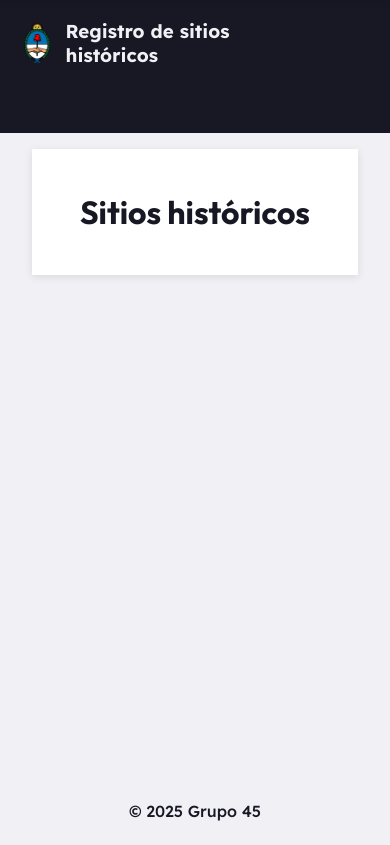
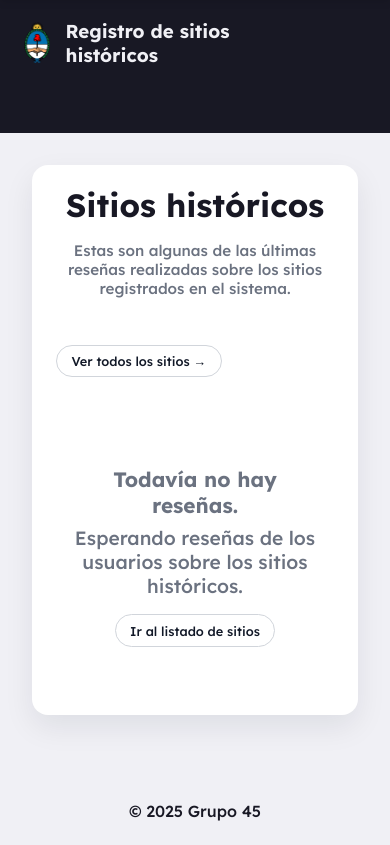
Before and after one commit to diegogarciaherd/sitios-historicos-app, a Python web app: template admin/src/web/templates/sites/sites_home.html in a window 390 px wide. Shown: the part 80-925 px from the top of the page. Run offline with Jinja, Linux system fonts and the light colour scheme; the template is opened without the code that fills it, so the values that code supplies are empty.

Commit message:
arregle algunos estilos del home admin

```diff
--- a/admin/src/web/templates/sites/sites_home.html
+++ b/admin/src/web/templates/sites/sites_home.html
@@ -1,8 +1,256 @@
-{% extends "sites_layout.html" %} {% block title %}Inicio{% endblock %} {% block
-content %}
-<section class="home-page">
+{% extends "sites_layout.html" %}
+{% block title %}Sitios históricos | Reseñas recientes{% endblock %}
+
+{% block head_styles %}
+{{ super() }}
+<style>
+  .home-container {
+    max-width: 1200px;
+    margin: 2rem auto 3rem auto;
+    padding: 2rem 2.5rem;
+    background: #ffffff;
+    border-radius: 16px;
+    box-shadow: 0 12px 30px rgba(15, 23, 42, 0.08);
+  }
+
+  .home-header {
+    display: flex;
+    justify-content: space-between;
+    align-items: baseline;
+    gap: 1rem;
+    margin-bottom: 1.5rem;
+  }
+
+  .home-header h1 {
+    font-size: 2rem;
+    margin: 0;
+  }
+
+  .home-subtitle {
+    color: #6b7280;
+    font-size: 0.95rem;
+  }
+
+  .reviews-grid {
+    display: grid;
+    grid-template-columns: repeat(auto-fit, minmax(260px, 1fr));
+    gap: 1.5rem;
+    margin-top: 1rem;
+  }
+
+  .review-card {
+    background: #f9fafb;
+    border-radius: 14px;
+    padding: 1.25rem 1.5rem;
+    border: 1px solid #e5e7eb;
+    display: flex;
+    flex-direction: column;
+    gap: 0.5rem;
+    transition: transform 0.15s ease, box-shadow 0.15s ease,
+      border-color 0.15s ease;
+  }
+
+  .review-card:hover {
+    transform: translateY(-3px);
+    box-shadow: 0 12px 25px rgba(15, 23, 42, 0.12);
+    border-color: #60a5fa;
+  }
+
+  .site-name {
+    font-weight: 600;
+    font-size: 1rem;
+  }
+
+  .site-meta {
+    font-size: 0.8rem;
+    color: #6b7280;
+  }
+
+  .review-title {
+    font-weight: 500;
+    font-size: 0.95rem;
+    margin-top: 0.35rem;
+  }
+
+  .review-body {
+    font-size: 0.9rem;
+    color: #4b5563;
+  }
+
+  .rating-row {
+    display: flex;
+    align-items: center;
+    gap: 0.4rem;
+    margin-top: 0.2rem;
+  }
+
+  .stars {
+    font-size: 0.95rem;
+    letter-spacing: 1px;
+  }
+
+  .star-full {
+    color: #fbbf24;
+  }
+
+  .star-empty {
+    color: #e5e7eb;
+  }
+
+  .rating-label {
+    font-size: 0.8rem;
+    color: #6b7280;
+  }
+
+  .review-footer {
+    margin-top: auto;
+    display: flex;
+    justify-content: space-between;
+    align-items: baseline;
+    gap: 0.5rem;
+    font-size: 0.8rem;
+    color: #9ca3af;
+  }
+
+  .badge {
+    display: inline-flex;
+    align-items: center;
+    padding: 0.2rem 0.55rem;
+    border-radius: 999px;
+    font-size: 0.75rem;
+    background: #eff6ff;
+    color: #1d4ed8;
+    font-weight: 500;
+  }
+
+  .empty-state {
+    text-align: center;
+    padding: 3rem 1rem;
+    color: #6b7280;
+  }
+
+  .empty-state h2 {
+    font-size: 1.3rem;
+    margin-bottom: 0.5rem;
+  }
+
+  .empty-state p {
+    margin: 0;
+  }
+
+  .btn-outline-small {
+    margin-top: 1rem;
+    display: inline-flex;
+    align-items: center;
+    gap: 0.3rem;
+    padding: 0.45rem 0.9rem;
+    border-radius: 999px;
+    border: 1px solid #d1d5db;
+    background: #ffffff;
+    font-size: 0.8rem;
+    cursor: pointer;
+    text-decoration: none;
+    color: #111827;
+  }
+
+  .btn-outline-small:hover {
+    border-color: #60a5fa;
+    color: #1d4ed8;
+  }
+
+  @media (max-width: 768px) {
+    .home-container {
+      margin: 1rem;
+      padding: 1.25rem 1.5rem;
+    }
+
+    .home-header {
+      flex-direction: column;
+      align-items: flex-start;
+    }
+  }
+</style>
+{% endblock %}
+
+{% block content %}
+<div class="home-container">
+  <div class="home-header">
     <div>
-        <h2 class="bold-title">Sitios históricos</h2>
+      <h1>Sitios históricos</h1>
+      <p class="home-subtitle">
+        Estas son algunas de las últimas reseñas realizadas sobre los sitios
+        registrados en el sistema.
+      </p>
     </div>
-</section>
+    <div>
+      <a href="{{ url_for('sites.list_all_sites') }}" class="btn-outline-small">
+        Ver todos los sitios →
+      </a>
+    </div>
+  </div>
+
+  {% if latest_reviews and latest_reviews|length > 0 %}
+  <div class="reviews-grid">
+    {% for item in latest_reviews %}
+    {% set site = item.site %}
+    {% set review = item.review %}
+    <article class="review-card">
+      <div class="badge">
+        ⭐ {{ review.rating }}/5
+      </div>
+
+      <div class="site-name">
+        <a href="{{ url_for('sites.view_site', id=site.id) }}">
+          {{ site.nombre }}
+        </a>
+      </div>
+      <div class="site-meta">
+        {{ site.ciudad or '' }}{% if site.ciudad and site.provincia %}, {% endif %}{{ site.provincia or '' }}
+      </div>
+
+      <div class="rating-row">
+        <div class="stars">
+          {% for i in range(1, 6) %}
+          {% if i <= review.rating %}
+          <span class="star-full">★</span>
+          {% else %}
+          <span class="star-empty">★</span>
+          {% endif %}
+          {% endfor %}
+        </div>
+        <span class="rating-label">
+          Reseña reciente
+        </span>
+      </div>
+
+      <div class="review-title">
+        {{ review.title }}
+      </div>
+      <div class="review-body">
+        {{ item.short_body }}
+      </div>
+
+      <div class="review-footer">
+        <span>
+          {{ review.created_at.strftime("%d/%m/%Y") }}
+        </span>
+        <a href="{{ url_for('sites.view_site', id=site.id) }}" class="btn-outline-small">
+          Ver sitio
+        </a>
+      </div>
+    </article>
+    {% endfor %}
+  </div>
+  {% else %}
+  <div class="empty-state">
+    <h2>Todavía no hay reseñas.</h2>
+    <p>
+      Esperando reseñas de los usuarios sobre los sitios históricos.
+    </p>
+    <a href="{{ url_for('sites.list_all_sites') }}" class="btn-outline-small">
+      Ir al listado de sitios
+    </a>
+  </div>
+  {% endif %}
+</div>
 {% endblock %}
```
